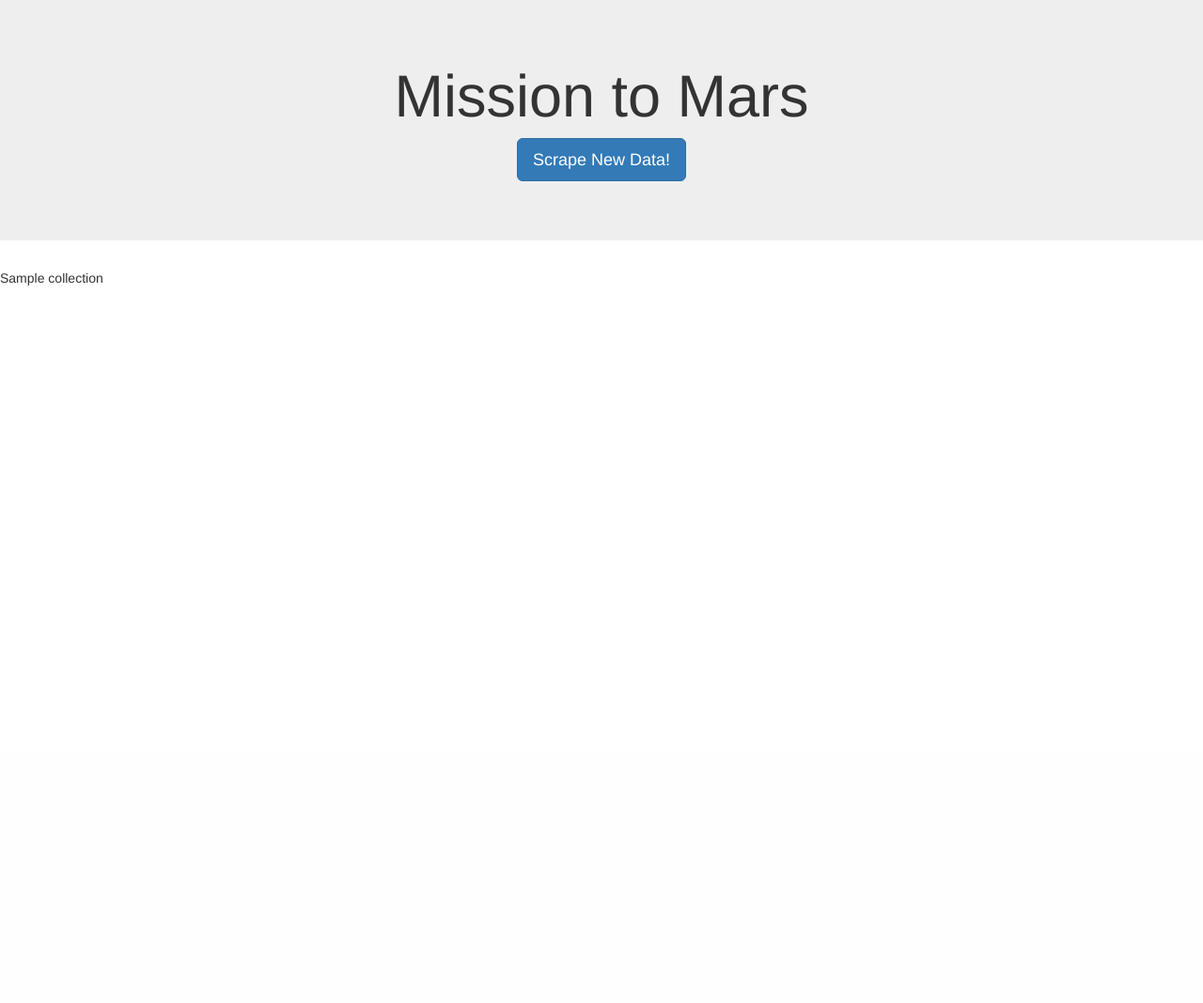
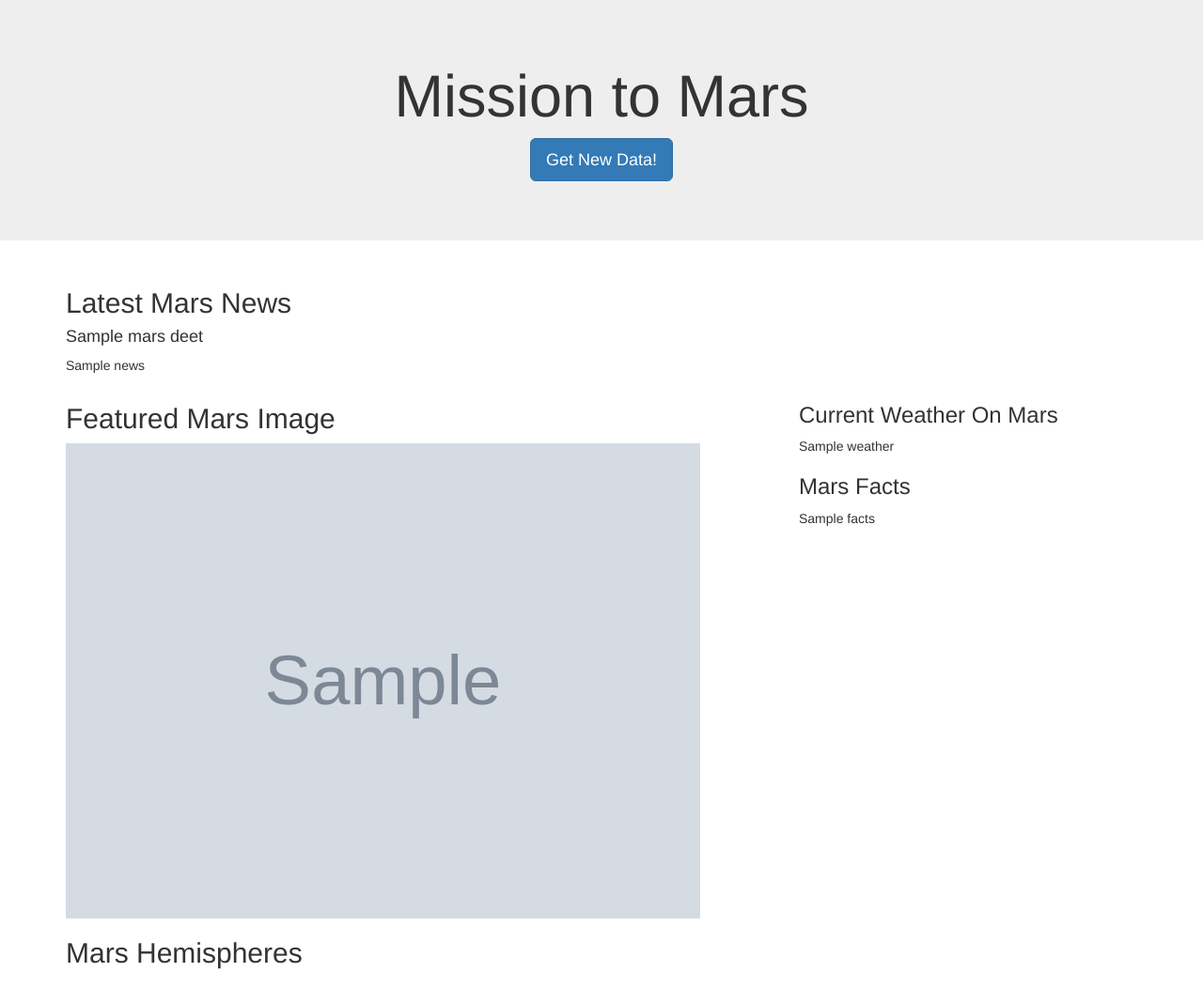
Before and after one commit to makeller234/web-scraping-challenge, a Flask app: page / in a window 1280 px wide. Shown: the top 1068 px of the page at 94% size. Before the commit the page ends 304 px from the top, so only its background shows below. Run offline with Flask 2, Linux system fonts and the light colour scheme; grey boxes marked "Sample" are stand-in pictures; a database or web service that is not in the repository returns one stand-in record (values such as "Sample title"); some libraries are stand-ins or nearby versions.

Commit message:
mostly functioning html page, just need a few tweeks.

```diff
--- a/Mission_To_Mars/app.py
+++ b/Mission_To_Mars/app.py
@@ -9,7 +9,7 @@ mongo = PyMongo(app)
 
 @app.route("/")
 def index():
-    mars_deets = mongo.db.collection.find_one()
+    mars_deets = mongo.db.mars_deets.find_one()
     return render_template("index.html", mars_deets=mars_deets)
 
 
--- a/Mission_To_Mars/scrape_mars.py
+++ b/Mission_To_Mars/scrape_mars.py
@@ -63,7 +63,7 @@ def scrape():
 
     table = pd.read_html(tableURL)
     information = table[0]
-    marsFacts = information.to_html()
+    marsFacts = information.to_html(header=False, index=False)
 
     mars_deets["facts"] = marsFacts
 
@@ -110,5 +110,6 @@ def scrape():
 
     mars_deets["hemisphere_images"] = hemisphere_image_urls
 
+    browser.quit()
     # print(mars_deets)
     return mars_deets
--- a/Mission_To_Mars/templates/index.html
+++ b/Mission_To_Mars/templates/index.html
@@ -6,28 +6,57 @@
     <meta http-equiv="X-UA-Compatible" content="ie=edge">
     <title>MARS INFO!</title>
     <link rel="stylesheet" href="https://maxcdn.bootstrapcdn.com/bootstrap/3.3.7/css/bootstrap.min.css">
+    <!-- <link rel="stylesheet" href="style.css"> -->
 </head>
 <body>
-    <div class="jumbotron text-center">
-        <h1>Mission to Mars</h1>
-        <p><a class="btn btn-primary btn-lg" href="/scrape" role="button">Scrape New Data!</a></p>
-    </div>
-
-    <div class="row">
-        <div class="col-md-12">
-            <p>{{mars_deets.title}}</p>
-            <!-- <p>{{mars_deets.news_p}}</p>
-            <p>{{mars_deets.featured_image_url}}</p>
-            <p>{{mars_deets.mars_weather}}</p>
-            <p>{{mars_deets.marsFacts}}</p>
-            <p>{{mars_deets.hemisphere_image_urls}}</p> -->
 
 
+        <div class="jumbotron text-center">
+          <h1>Mission to Mars</h1>
+          <p><a class="btn btn-primary btn-lg" href="/scrape" role="button">Get New Data!</a></p>
         </div>
-    </div>
 
+        <!-- Mars Info-->
+        <div class="container">
+            <div class="row">
+                <div class="col-md-12">
+                    <h2>Latest Mars News</h2>
+                    <h4>{{mars_deets.title}}</h4>
+                    <p>{{mars_deets.news}}</p>
+                </div>
+            </div>
+            <div class = "row">
+                <div class="col-md-8">
+                    <h2>Featured Mars Image</h2>
+                    <img class="featImage" src="{{mars_deets.featured_image}}" width =90%>
+                </div>
+                <div class = "col-md-4">
+                    <h3>Current Weather On Mars</h3>
+                    <p>{{mars_deets.weather}}</p>
+                    <h3>Mars Facts</h3>
+                    <table>
+                        {{mars_deets.facts|safe}}
+                    </table>
+                </div>
 
+            </div>
+            <h2>Mars Hemispheres</h2>
+            <div class='card-deck'>
+            <div class='col-md-12'>
+                <div class="row">
+                    {% for item in mars_deets.hemisphere_images %}
+                    <div class="col-md-6">
+                        <div class="card text-white bg-dark" style="margin: 30px;">
+                            <img class="card-img-top" src="{{item.URL}}" width=75%>
+                            <div class="card-body">
+                                <h3 class="card-text">{{ item.title }}</h3>
+                            </div>
+                        </div>
+                    </div>
+                    {% endfor %}
+            </div>
 
+        </div>
 
 </body>
 </html>
```
Also changed, not shown: Mission_To_Mars/static/style.css (added, +8 -0 lines), 1 other file.
